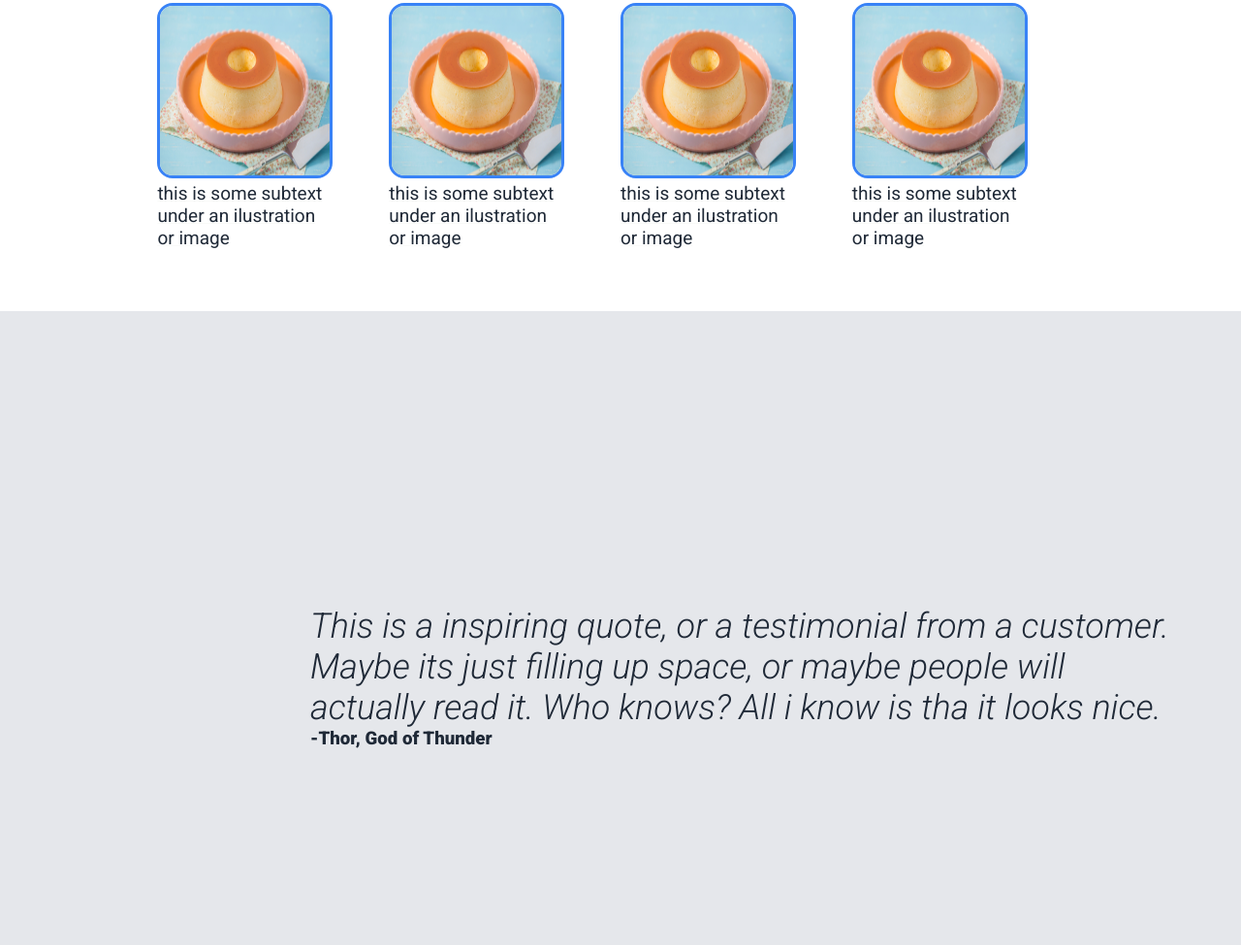
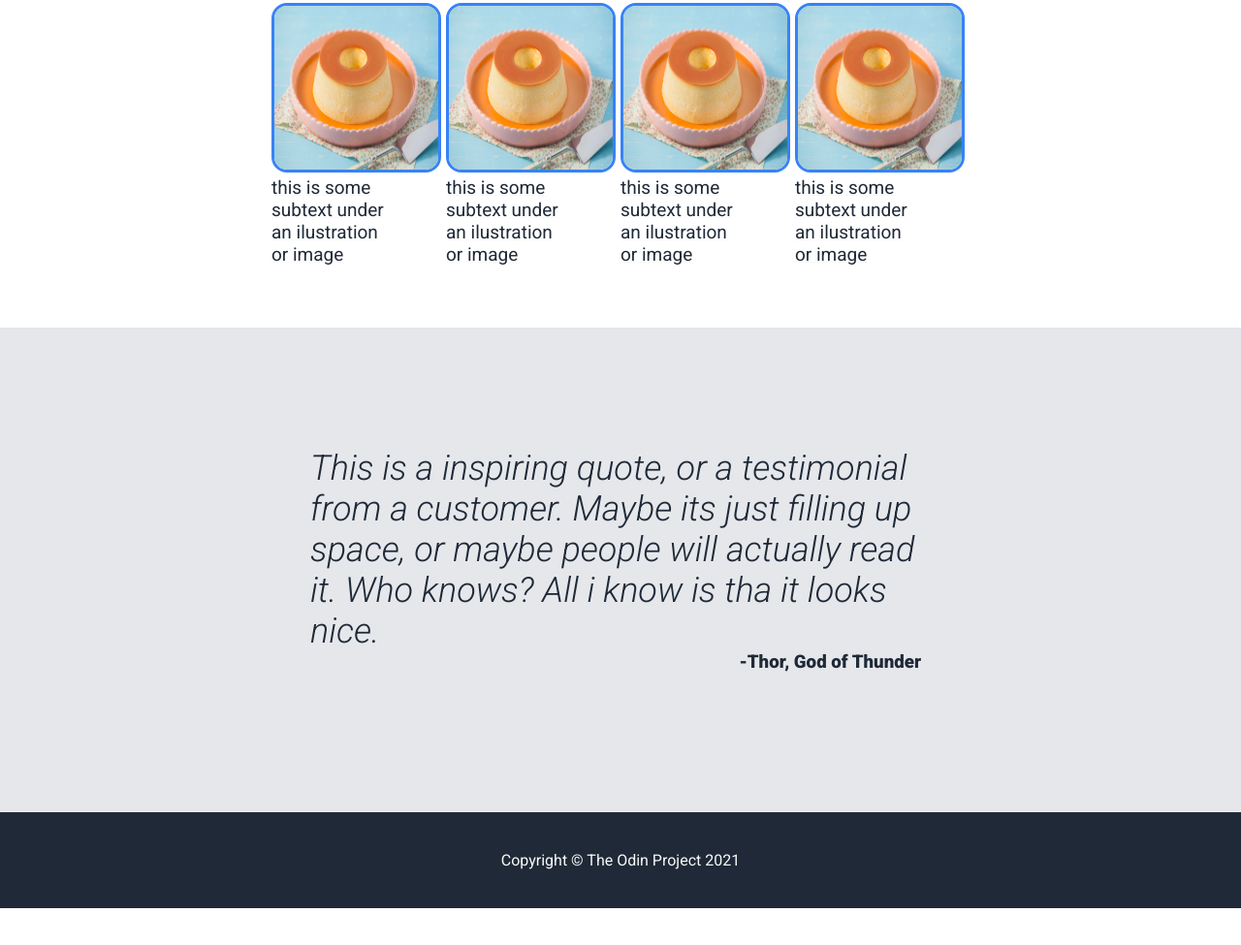
Before and after one commit to eligado/landing-page, a plain HTML site: page index.html in a window 1280 px wide. Shown: the part 739-1714 px from the top of the page at 97% size. After the commit the page ends 1676 px from the top, so only its background shows below. Drawn offline with Linux system fonts and the light colour scheme.

Commit message:
quote fixing and add footer

```diff
--- a/index.html
+++ b/index.html
@@ -65,8 +65,8 @@
         <h3 class="quote-name">-Thor, God of Thunder</h3>
     </div>
 
-    <footer>
-
+    <footer class="footer">
+            <p class="footer-cop">Copyright © The Odin Project 2021</p>
     </footer>
 </body>
 </html>
--- a/style.css
+++ b/style.css
@@ -3,6 +3,8 @@
     padding: 0;
     font-family: 'Roboto', sans-serif;
     color: #F9FAF8;
+    box-sizing: border-box;
+
 }
 
 /*Header*/
@@ -13,7 +15,7 @@ header {
     justify-content: space-between;
     align-items: center;
     padding: 0.625rem ;
-    background-color: #1F2937;
+    background: #1F2937;
     padding-right: 5.625rem;
     padding-left: 5.625rem;
 }
@@ -33,7 +35,7 @@ header {
 /*Info*/
 
 .info {
-    background-color: #1F2937;
+    background: #1F2937;
     display: flex;
     justify-content: center;
     padding: 6rem 0rem;
@@ -58,7 +60,7 @@ header {
 
 .button{
     text-decoration: none;
-    background-color: #3882F6;
+    background: #3882F6;
     border-radius: 0.5rem;
     padding: 8px 35px;
     font-size: 1rem;
@@ -113,22 +115,43 @@ header {
 /*quote*/
 
 .quote {
-
-    background-color: #E5E7EB;
-    padding: 19rem 9rem;
-    padding-left: 20rem;
-    padding-right: 20rem;
+    display: flex;
+    flex-direction: column;
+    background: #E5E7EB;
+    justify-content: center;
+    height: 500px;
+    padding: 0rem 20rem;
 }
 
 .quote-text {
-    width: 900px;
+    font-size: 36px;
     color: #1F2937;
-    font-size: 36px;
     font-style: italic;
     font-weight: 400;
-    justify-content: center;
+
 }
 
-.quote-name{
+.quote-name {
+    padding-bottom: 20px;
+    padding-right: 10px;
+    text-align: right;
     color: #1F2937;
 }
+
+
+
+/*footer*/
+
+.footer{
+    background: #1F2937;
+    padding-top: 40px;
+    padding-bottom: 40px;
+}
+
+.footer-cop{
+    display: flex;
+    align-items: center;
+    justify-content: center;
+    flex-direction: column;
+    text-align: center;
+}
```
